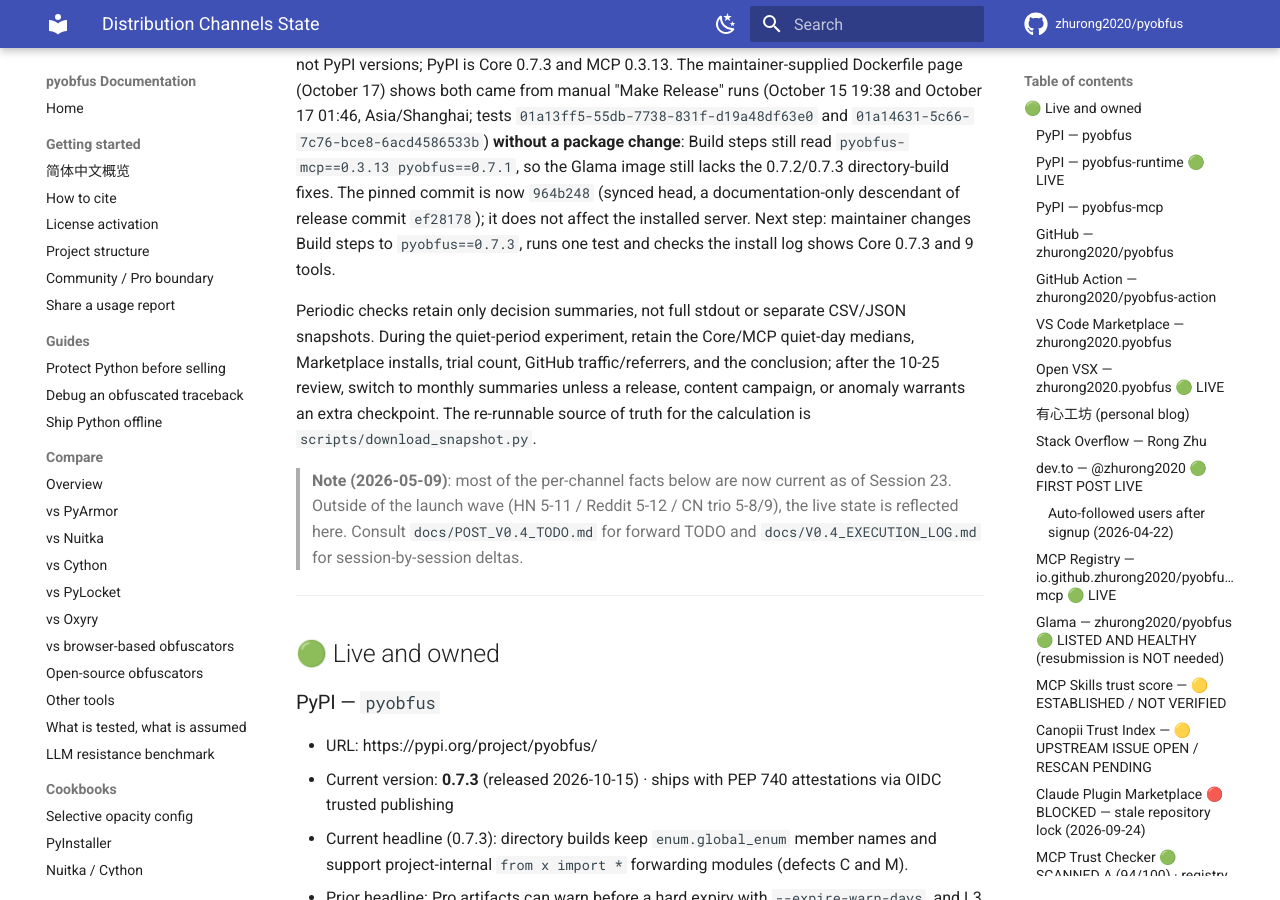
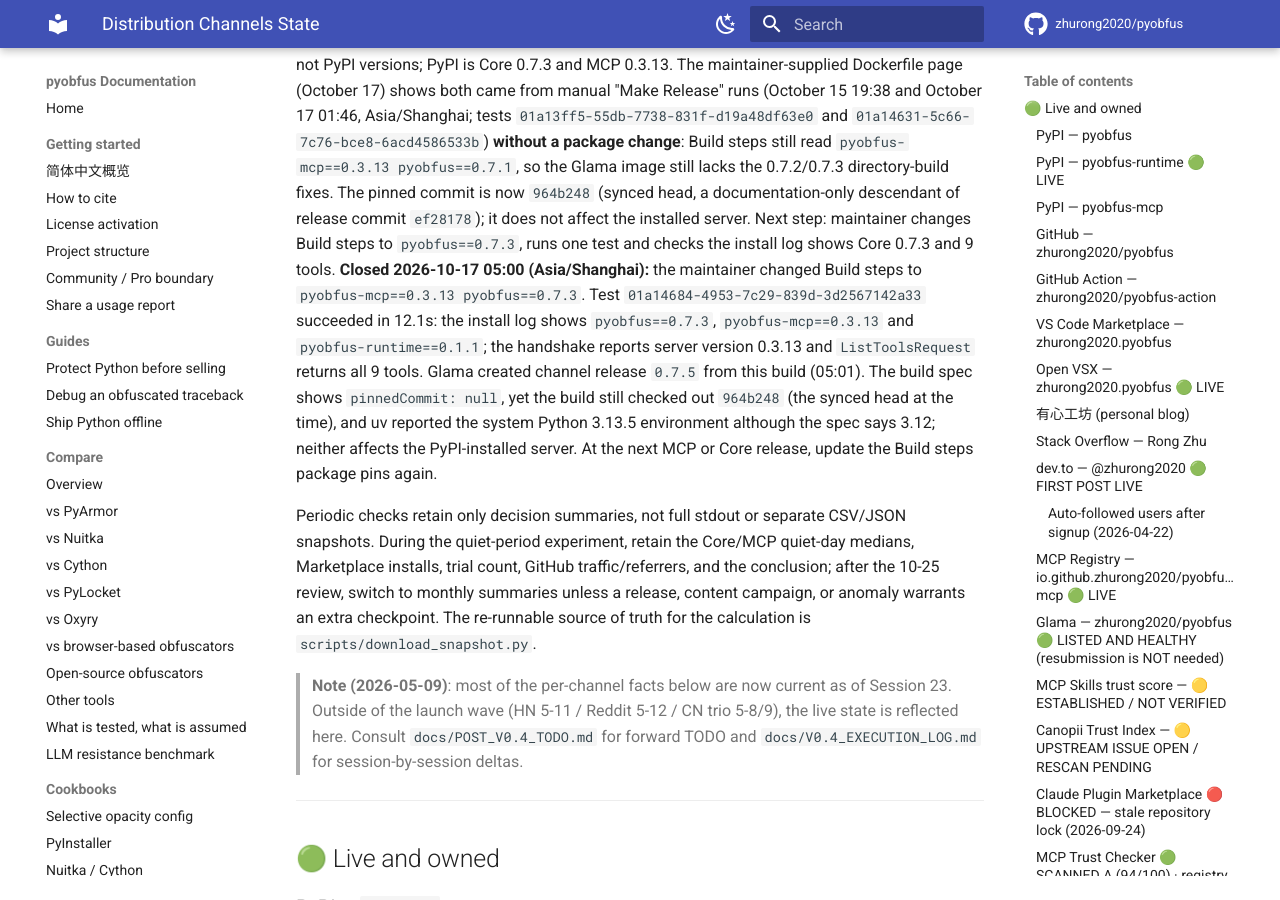
Before and after one commit to zhurong2020/pyobfus, an MkDocs documentation site: the page built from docs/DISTRIBUTION_CHANNELS.md, in a window 1280 px wide and 900 px high, scrolled down 1097 px. Built offline with MkDocs 1.6.1 and Material for MkDocs 9.7.7, drawn with Linux system fonts in a browser that asks for light colours; comment, search, counter and statistics services are not loaded.

Commit message:
docs(glama): close build-steps upgrade to Core 0.7.3
Maintainer changed Glama Build steps to pyobfus-mcp==0.3.13 pyobfus==0.7.3.
Test 01a14684-4953-7c29-839d-3d2567142a33 succeeded: install log shows Core
0.7.3, MCP 0.3.13 and runtime 0.1.1; handshake 0.3.13 with 9 tools; channel
release 0.7.5. Removes the finished item from the TODO order table.

Co-Authored-By: Claude Opus 5.5 <noreply@anthropic.com>

```diff
--- a/docs/DISTRIBUTION_CHANNELS.md
+++ b/docs/DISTRIBUTION_CHANNELS.md
@@ -56,6 +56,17 @@ still lacks the 0.7.2/0.7.3 directory-build fixes. The pinned commit is now
 `ef28178`); it does not affect the installed server. Next step: maintainer
 changes Build steps to `pyobfus==0.7.3`, runs one test and checks the install
 log shows Core 0.7.3 and 9 tools.
+**Closed 2026-10-17 05:00 (Asia/Shanghai):** the maintainer changed Build
+steps to `pyobfus-mcp==0.3.13 pyobfus==0.7.3`. Test
+`01a14684-4953-7c29-839d-3d2567142a33` succeeded in 12.1s: the install log
+shows `pyobfus==0.7.3`, `pyobfus-mcp==0.3.13` and `pyobfus-runtime==0.1.1`;
+the handshake reports server version 0.3.13 and `ListToolsRequest` returns all
+9 tools. Glama created channel release `0.7.5` from this build (05:01). The
+build spec shows `pinnedCommit: null`, yet the build still checked out
+`964b248` (the synced head at the time), and uv reported the system Python
+3.13.5 environment although the spec says 3.12; neither affects the
+PyPI-installed server. At the next MCP or Core release, update the Build
+steps package pins again.
 
 Periodic checks retain only decision summaries, not full stdout or separate
 CSV/JSON snapshots. During the quiet-period experiment, retain the Core/MCP
```
Also changed, not shown: CLAUDE.md (+1 -1 lines), docs/CURRENT_PLAN_ZH.md (+1 -1 lines), docs/TODO.md (+4 -5 lines).
